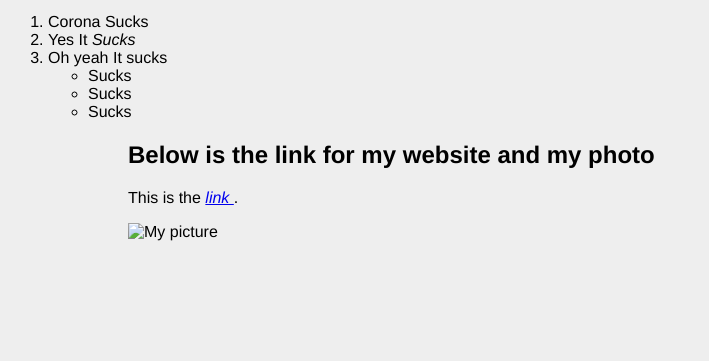
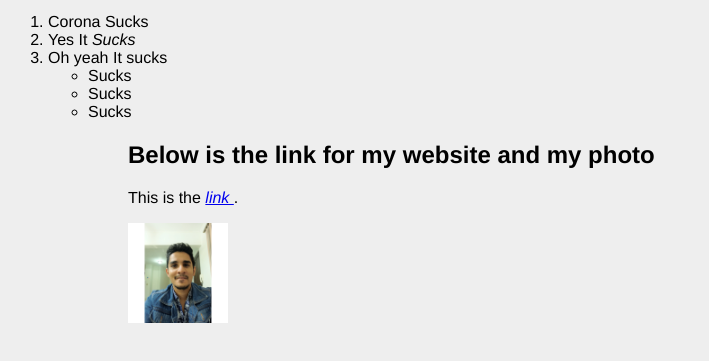
Before and after one commit to mhtchdhry/my_first_website, a plain HTML site: page index.html in a window 1280 px wide. Shown: the part 101-462 px from the top of the page, without its empty margins (0-709 px from the left). Drawn offline with Linux system fonts and the light colour scheme.

Commit message:
Update index.html

```diff
--- a/index.html
+++ b/index.html
@@ -44,7 +44,7 @@
 target = "_blank"
 	>link </em></a>.</p>
 
-<img src = "image/mohit.jpg" width = 100px title = "My picture" />
+<img src = "mohit.jpg" width = 100px title = "My picture" />
 
 <p>
 </body>
```
